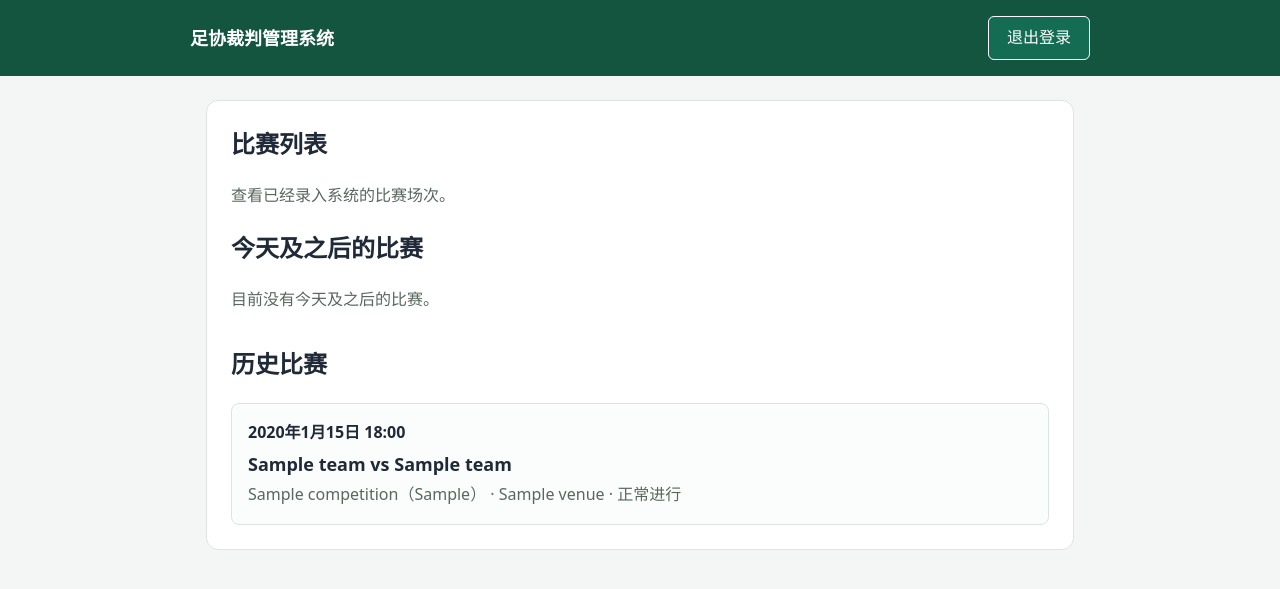
After one commit to valleox/hustfootball, a Django app: page /matches/ in a window 1280 px wide. The commit adds this page. Shown: the top 589 px of the page. Run offline with Django 5.2, Linux system fonts and the light colour scheme; a user stored in the database is signed in; tables that the repository leaves empty hold one stand-in row (values such as "Sample post").

Commit message:
feat: add match list and detail pages

```diff
--- a/web/scheduling/urls.py
+++ b/web/scheduling/urls.py
@@ -6,4 +6,10 @@ app_name = "scheduling"
 
 urlpatterns = [
     path("", views.home, name="home"),
+    path("matches/", views.match_list, name="match_list"),
+    path(
+        "matches/<int:pk>/",
+        views.match_detail,
+        name="match_detail",
+    ),
 ]
--- a/web/scheduling/views.py
+++ b/web/scheduling/views.py
@@ -1,9 +1,57 @@
-from django.contrib.auth.decorators import login_required
-from django.shortcuts import render
+from django.contrib.auth.decorators import login_required, permission_required
+from django.shortcuts import get_object_or_404, render
+from django.utils import timezone
 from django.views.decorators.cache import never_cache
+
+from .models import Match
 
 
 @never_cache
 @login_required
 def home(request):
     return render(request, "scheduling/home.html")
+
+
+@login_required
+@permission_required("scheduling.view_match", raise_exception=True)
+def match_list(request):
+    today = timezone.localdate()
+
+    matches = Match.objects.select_related(
+        "competition",
+        "home_team",
+        "away_team",
+        "venue",
+    )
+
+    context = {
+        "upcoming_matches": matches.filter(
+            kickoff_at__date__gte=today
+        ).order_by("kickoff_at", "id"),
+        "past_matches": matches.filter(
+            kickoff_at__date__lt=today
+        ).order_by("-kickoff_at", "-id"),
+    }
+
+    return render(request, "scheduling/match_list.html", context)
+
+
+@login_required
+@permission_required("scheduling.view_match", raise_exception=True)
+def match_detail(request, pk):
+    match = get_object_or_404(
+        Match.objects.select_related(
+            "competition",
+            "home_team",
+            "away_team",
+            "venue",
+            "created_by",
+        ),
+        pk=pk,
+    )
+
+    return render(
+        request,
+        "scheduling/match_detail.html",
+        {"match": match},
+    )
--- a/web/templates/base.html
+++ b/web/templates/base.html
@@ -64,6 +64,61 @@
     .full-width { width: 100%; }
     .errorlist { color: #b42318; padding-left: 20px; }
     .notice { padding: 12px; background: #e6f2eb; border-radius: 6px; }
+    .button-link {
+      display: inline-block;
+      min-height: 44px;
+      padding: 9px 18px;
+      border-radius: 6px;
+      background: #146c52;
+      color: white;
+      text-decoration: none;
+    }
+    .match-list {
+      display: grid;
+      gap: 12px;
+      margin: 0;
+      padding: 0;
+      list-style: none;
+    }
+    .match-list + h2 { margin-top: 32px; }
+    .match-item {
+      display: grid;
+      gap: 4px;
+      padding: 16px;
+      border: 1px solid #dce5e0;
+      border-radius: 8px;
+      background: #fbfdfc;
+      color: inherit;
+      text-decoration: none;
+    }
+    .match-item:hover {
+      border-color: #146c52;
+      background: #f1f8f5;
+    }
+    .match-teams {
+      font-size: 18px;
+      font-weight: 700;
+    }
+    .detail-list {
+      display: grid;
+      grid-template-columns: 130px minmax(0, 1fr);
+      gap: 12px 20px;
+      margin-bottom: 0;
+    }
+    .detail-list dt {
+      color: #59675f;
+      font-weight: 700;
+    }
+    .detail-list dd { margin: 0; }
+
+    @media (max-width: 600px) {
+      .card { padding: 18px; }
+      .detail-list {
+        grid-template-columns: 1fr;
+        gap: 4px;
+      }
+      .detail-list dd { margin-bottom: 12px; }
+    }
   </style>
 </head>
 <body>
--- /dev/null
+++ b/web/templates/scheduling/match_list.html
@@ -0,0 +1,56 @@
+{% extends "base.html" %}
+
+{% block title %}比赛列表 · 足协裁判管理系统{% endblock %}
+
+{% block content %}
+<section class="card">
+  <h1>比赛列表</h1>
+  <p class="muted">查看已经录入系统的比赛场次。</p>
+
+  <h2>今天及之后的比赛</h2>
+  <ul class="match-list">
+    {% for match in upcoming_matches %}
+      <li>
+        <a class="match-item"
+           href="{% url 'scheduling:match_detail' match.pk %}">
+          <strong>
+            {{ match.kickoff_at|date:"Y年n月j日 H:i" }}
+          </strong>
+          <span class="match-teams">
+            {{ match.home_team }} vs {{ match.away_team }}
+          </span>
+          <span class="muted">
+            {{ match.competition }} · {{ match.venue }}
+            · {{ match.get_status_display }}
+          </span>
+        </a>
+      </li>
+    {% empty %}
+      <li class="muted">目前没有今天及之后的比赛。</li>
+    {% endfor %}
+  </ul>
+
+  <h2>历史比赛</h2>
+  <ul class="match-list">
+    {% for match in past_matches %}
+      <li>
+        <a class="match-item"
+           href="{% url 'scheduling:match_detail' match.pk %}">
+          <strong>
+            {{ match.kickoff_at|date:"Y年n月j日 H:i" }}
+          </strong>
+          <span class="match-teams">
+            {{ match.home_team }} vs {{ match.away_team }}
+          </span>
+          <span class="muted">
+            {{ match.competition }} · {{ match.venue }}
+            · {{ match.get_status_display }}
+          </span>
+        </a>
+      </li>
+    {% empty %}
+      <li class="muted">目前没有历史比赛。</li>
+    {% endfor %}
+  </ul>
+</section>
+{% endblock %}
```
Also changed, not shown: web/templates/scheduling/home.html (+12 -1 lines), web/templates/scheduling/match_detail.html (added, +54 -0 lines).
